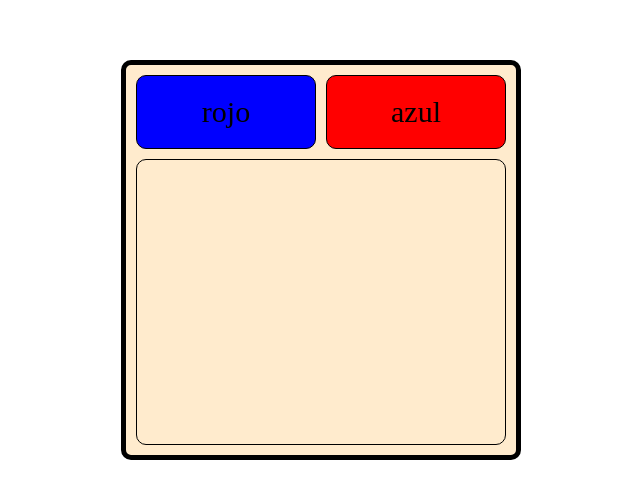
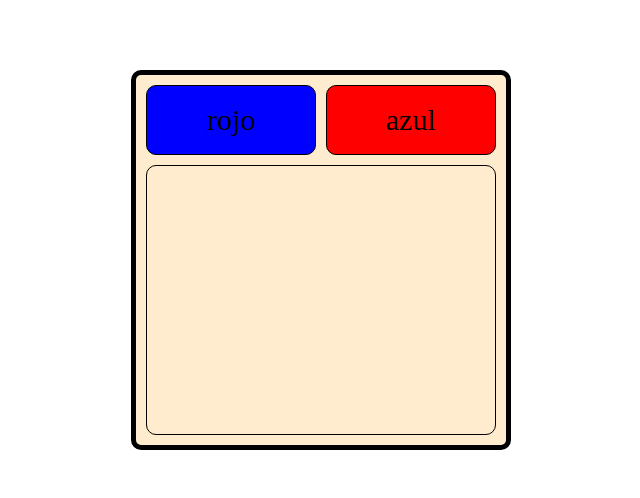
Before and after one commit to JUSTINRR88/Ejercicio-cambio-de-color-1.1, a plain HTML site: page index.html in a window 1280 px wide. Shown: the part 140-638 px from the top of the page, without its empty margins (319-959 px from the left). Drawn offline with Linux system fonts and the light colour scheme.

Commit message:
Add files via upload

```diff
--- a/css/index.css
+++ b/css/index.css
@@ -1,7 +1,7 @@
 .contenedor{
     display: grid;
-    width:40rem;
-    height: 40rem;
+    width:38rem;
+    height: 38rem;
     grid-template-columns: 1fr 1fr;
     grid-template-rows: 20% 1fr;
     gap: 1rem;
@@ -29,14 +29,14 @@
 }
 
 .btn2{
+    width: 100%;
+    height: 100%;
     display: flex;
     justify-content: center;
     align-items: center;
     grid-column-start: 2;
     grid-column-end: 3;
     font-size: 3rem;
-    width: 100%;
-    height: 100%;
     cursor: pointer;
     border: solid 0.1rem  black;
     border-radius: 1rem;
```
